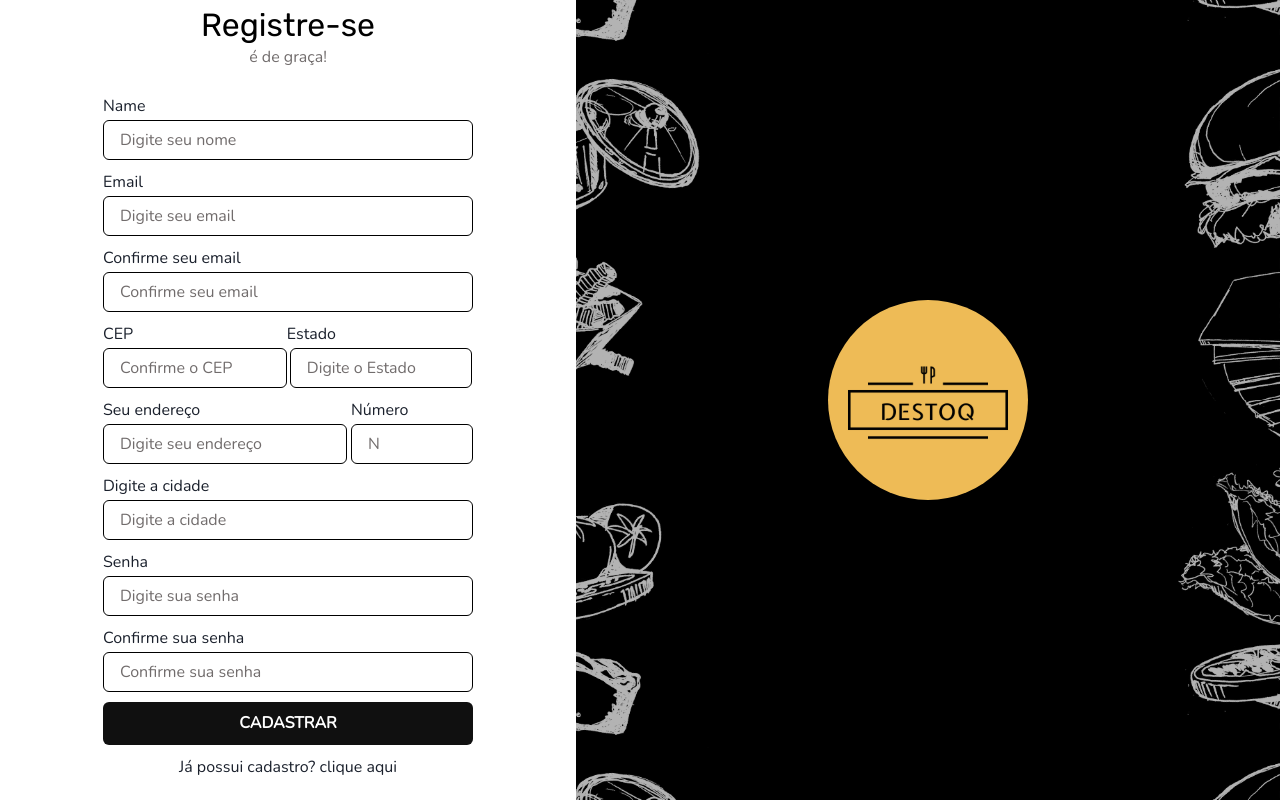
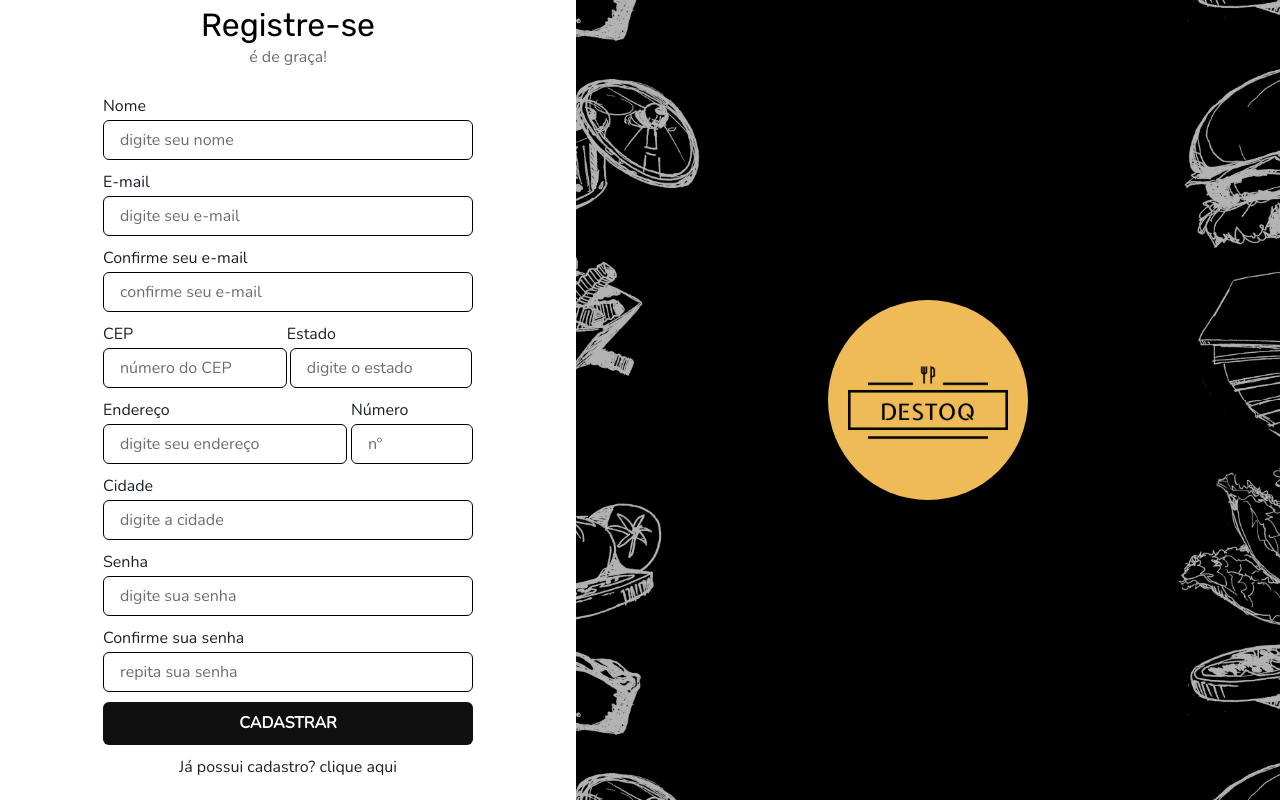
Before and after one commit to distoq/DesToq_CRM, a React (Create React App) app in the folder distoq-capstonem3/: page /register in a window 1280 px wide. Built offline with nearby package versions, Linux system fonts and the light colour scheme; no server answers.

Commit message:
fix(routeCart) :bug: route ok to /login

```diff
--- a/distoq-capstonem3/src/components/login-components/FormLogin/index.jsx
+++ b/distoq-capstonem3/src/components/login-components/FormLogin/index.jsx
@@ -25,7 +25,7 @@ const FormLogin = () => {
       .post("login", data)
       .then((res) => {
         toast({
-          description: "Usuário logado com sucesso!",
+          description: "Logado com sucesso!",
           status: "success",
           duration: 1500,
           isClosable: true,
@@ -39,7 +39,7 @@ const FormLogin = () => {
       })
       .catch((err) => {
         toast({
-          description: "Ops, algo deu errado!",
+          description: "Ops! Algo deu errado",
           status: "error",
           duration: 1500,
           isClosable: true,
@@ -52,8 +52,8 @@ const FormLogin = () => {
     email: yup
       .string()
       .email("digite um e-mail válido")
-      .required("Email obrigatório!"),
-    password: yup.string().required("Senha obrigátoria!"),
+      .required("E-mail obrigatório!"),
+    password: yup.string().required("Senha obrigatória!"),
     // .matches(
     //   /^(?=.*\d)(?=.*[a-z])(?=.*[A-Z])(?=.*[$*&@#])[0-9a-zA-Z$*&@#]{8,}$/,
     //   "Senha Inválida. Sua senha deve conter pelo menos: uma letra Maiuscula, um número e um caracter especial($*&@#)"
@@ -84,7 +84,7 @@ const FormLogin = () => {
           as="h1"
           position="relative"
         >
-          Faça seu login aqui !
+          Faça seu login aqui!
         </Heading>
         <form onSubmit={handleSubmit(handleSubmitForm)}>
           <FormControl
@@ -108,12 +108,12 @@ const FormLogin = () => {
               },
             }}
           >
-            <FormLabel htmlFor="email">Email </FormLabel>
+            <FormLabel htmlFor="email">E-mail </FormLabel>
             <Input
               variant="outline"
               id="email"
               type="email"
-              placeholder="Digite seu email"
+              placeholder="digite seu e-mail"
               {...register("email")}
             />
             {errors.email && (
@@ -126,7 +126,7 @@ const FormLogin = () => {
               variant="outline"
               id="password"
               type="password"
-              placeholder="Digite sua senha"
+              placeholder="digite sua senha"
               {...register("password")}
             />
             {errors.password && (
@@ -140,10 +140,10 @@ const FormLogin = () => {
             LOGAR
           </Button>
         </form>
-        <Text variant="primary">Não possui login ?</Text>
+        <Text variant="primary">Ainda não possui cadastro?</Text>
         <Link to="/register">
           <Button type="button" variant="primary">
-            REGISTRAR
+            CADASTRAR
           </Button>
         </Link>
       </Flex>
--- a/distoq-capstonem3/src/components/register-components/form.register/index.jsx
+++ b/distoq-capstonem3/src/components/register-components/form.register/index.jsx
@@ -14,40 +14,40 @@ import * as yup from "yup";
 import { useForm } from "react-hook-form";
 import axios from "axios";
 import { useNavigate } from "react-router-dom";
-import api from "../../../services/api"
-import {toast} from "react-toastify"
+import api from "../../../services/api";
+import { toast } from "react-toastify";
 
 const FormRegister = () => {
   const history = useNavigate();
 
   const schema = yup.object().shape({
     name: yup.string().required("Campo obrigatório"),
-    email: yup.string().required("Campo obrigatório").email("Email inválido"),
+    email: yup.string().required("Campo obrigatório").email("E-mail inválido"),
     confirmEmail: yup
       .string()
       .required("Campo obrigatório")
-      .email("Email inválido")
-      .oneOf([yup.ref("email")], "Senhas não conferem"),
+      .email("E-mail inválido")
+      .oneOf([yup.ref("email")], "As senhas estão diferentes"),
     address: yup.string().required("Campo obrigatório"),
     number: yup
       .string()
       .required("Campo obrigatório")
-      .max(8, "Máximo 8 caracteres"),
+      .max(8, "Máximo de 8 caracteres"),
     state: yup.string().required("Campo obrigatório"),
     cep: yup.string().required("Campo obrigatório"),
     city: yup.string().required("Campo obrigatório"),
     password: yup
       .string()
       .required("Campo obrigatório")
-      .min(8, "Mínimo 8 caracteres")
+      .min(8, "Mínimo de 8 caracteres")
       .matches(
         /^(?=.*?[A-Z])(?=.*?[a-z])(?=.*?[0-9])(?=.*?[#?!@$ %^&*-]).{8,}$/,
-        "Senha deve conter pelo menos uma letra maiúscula, uma letra minúscula, um número e um caractére especial"
+        "Senha deve conter ao menos 1 letra maiúscula, 1 letra minúscula, 1 número e 1 caractere especial"
       ),
     confirmPassword: yup
       .string()
       .required("Campo obrigatório")
-      .oneOf([yup.ref("password")], "Senhas não conferem"),
+      .oneOf([yup.ref("password")], "As senhas estão diferentes"),
   });
 
   const {
@@ -67,7 +67,7 @@ const FormRegister = () => {
     number,
     cep,
   }) => {
-    console.log("oi")
+    console.log("oi");
     const user = {
       name,
       email,
@@ -83,8 +83,8 @@ const FormRegister = () => {
 
     api
       .post("/register", user)
-      .then((_) => toast.success("Cadastro realizado com sucesso"))
-      .catch((_) => toast.error("Email em uso"));
+      .then((_) => toast.success("Cadastrado com sucesso!"))
+      .catch((_) => toast.error("E-mail já está em uso"));
   };
 
   const cepSearch = (e) => {
@@ -97,7 +97,7 @@ const FormRegister = () => {
         setValue("city", address.localidade);
         setValue("state", address.uf);
       })
-      .catch((_) => toast.error("Cep inválido"));
+      .catch((_) => toast.error("CEP inválido"));
   };
 
   return (
@@ -105,7 +105,6 @@ const FormRegister = () => {
       <form onSubmit={handleSubmit(Register)}>
         <Box p="15px">
           <FormControl
-
             sx={{
               input: {
                 borderColor: "black",
@@ -127,7 +126,7 @@ const FormRegister = () => {
             }}
           >
             <Flex mt="10px" justify="space-between">
-              <FormLabel htmlFor="name">Name</FormLabel>
+              <FormLabel htmlFor="name">Nome </FormLabel>
               {errors && (
                 <FormHelperText color="red" m="0px">
                   {errors.name?.message}
@@ -138,11 +137,11 @@ const FormRegister = () => {
               variant="outline"
               id="name"
               type="text"
-              placeholder="Digite seu nome"
+              placeholder="digite seu nome"
               {...register("name")}
             />
             <Flex mt="10px" justify="space-between">
-              <FormLabel htmlFor="email">Email</FormLabel>
+              <FormLabel htmlFor="email">E-mail </FormLabel>
               {errors && (
                 <FormHelperText color="red" m="0px">
                   {errors.email?.message}
@@ -153,11 +152,11 @@ const FormRegister = () => {
               variant="outline"
               id="email"
               type="text"
-              placeholder="Digite seu email"
+              placeholder="digite seu e-mail"
               {...register("email")}
             />
             <Flex mt="10px" justify="space-between">
-              <FormLabel htmlFor="confirmEmail">Confirme seu email</FormLabel>
+              <FormLabel htmlFor="confirmEmail">Confirme seu e-mail </FormLabel>
               {errors && (
                 <FormHelperText color="red" m="0px">
                   {errors.confirmEmail?.message}
@@ -168,17 +167,17 @@ const FormRegister = () => {
               variant="outline"
               id="confirmEmail"
               type="text"
-              placeholder="Confirme seu email"
+              placeholder="confirme seu e-mail"
               {...register("confirmEmail")}
             />
             <Flex>
               <Flex mt="10px" direction="column">
-                <FormLabel htmlFor="cep">CEP</FormLabel>
+                <FormLabel htmlFor="cep">CEP </FormLabel>
                 <Input
                   variant="outline"
                   id="cep"
                   type="text"
-                  placeholder="Confirme o CEP"
+                  placeholder="número do CEP"
                   {...register("cep")}
                   onBlur={cepSearch}
                 />
@@ -189,13 +188,13 @@ const FormRegister = () => {
                 )}
               </Flex>
               <Flex mt="10px" direction="column" sx={{ input: { w: "98%" } }}>
-                <FormLabel htmlFor="state">Estado</FormLabel>
+                <FormLabel htmlFor="state">Estado </FormLabel>
                 <Input
                   ml="3px"
                   variant="outline"
                   id="state"
                   type="text"
-                  placeholder="Digite o Estado"
+                  placeholder="digite o estado"
                   {...register("state")}
                 />
                 {errors && (
@@ -207,12 +206,12 @@ const FormRegister = () => {
             </Flex>
             <Flex>
               <Flex mt="10px" direction="column" w="100%">
-                <FormLabel htmlFor="address">Seu endereço</FormLabel>
+                <FormLabel htmlFor="address">Endereço </FormLabel>
                 <Input
                   variant="outline"
                   id="address"
                   type="text"
-                  placeholder="Digite seu endereço"
+                  placeholder="digite seu endereço"
                   {...register("address")}
                 />
                 {errors && (
@@ -229,7 +228,7 @@ const FormRegister = () => {
                   variant="outline"
                   id="number"
                   type="text"
-                  placeholder="N"
+                  placeholder="nº"
                   {...register("number")}
                 />
                 {errors && (
@@ -241,7 +240,7 @@ const FormRegister = () => {
             </Flex>
 
             <Flex mt="10px" justify="space-between">
-              <FormLabel htmlFor="city">Digite a cidade</FormLabel>
+              <FormLabel htmlFor="city">Cidade </FormLabel>
               {errors && (
                 <FormHelperText color="red" m="0px">
                   {errors.city?.message}
@@ -252,11 +251,11 @@ const FormRegister = () => {
               variant="outline"
               id="city"
               type="text"
-              placeholder="Digite a cidade"
+              placeholder="digite a cidade"
               {...register("city")}
             />
             <Flex mt="10px" justify="space-between">
-              <FormLabel htmlFor="password">Senha</FormLabel>
+              <FormLabel htmlFor="password">Senha </FormLabel>
               {errors && (
                 <FormHelperText color="red" m="0px">
                   {errors.password?.message}
@@ -267,7 +266,7 @@ const FormRegister = () => {
               variant="outline"
               id="password"
               type="password"
-              placeholder="Digite sua senha"
+              placeholder="digite sua senha"
               {...register("password")}
             />
             <Flex mt="10px" justify="space-between">
@@ -284,15 +283,15 @@ const FormRegister = () => {
               variant="outline"
               id="confirmPassword"
               type="password"
-              placeholder="Confirme sua senha"
+              placeholder="repita sua senha"
               {...register("confirmPassword")}
             />
             <Button variant="primary" w="100%" mr="0" ml="0" type="submit">
               CADASTRAR
             </Button>
             <Text>
-              Já possui cadastro?{" "}
-              <Link onClick={() => history("/")}>clique aqui</Link>
+              Já possui cadastro?
+              <Link onClick={() => history("/login")}> clique aqui </Link>
             </Text>
           </FormControl>
         </Box>
```
Also changed, not shown: distoq-capstonem3/src/components/home-components/HeaderHome/index.jsx (+20 -8 lines).
